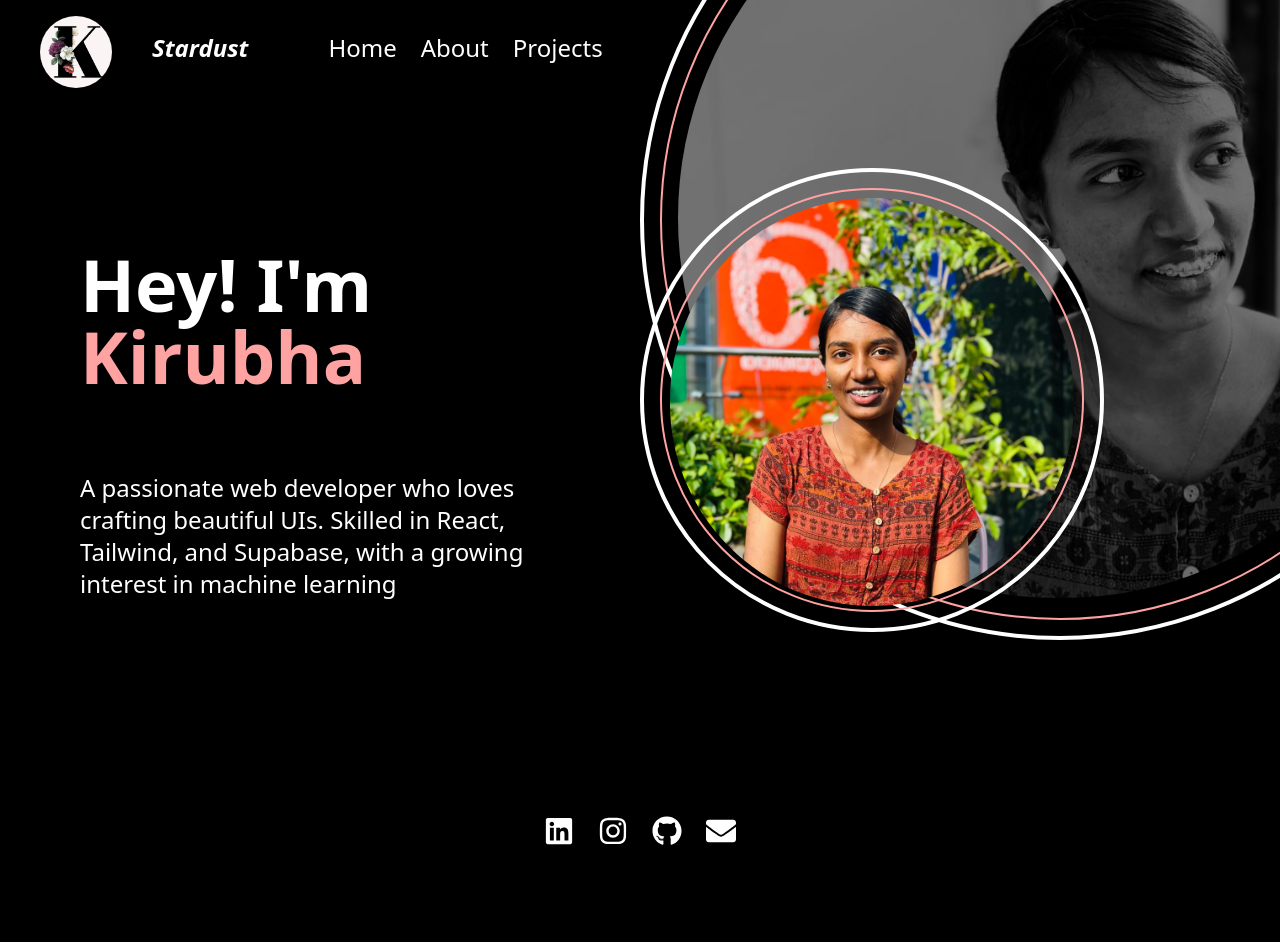
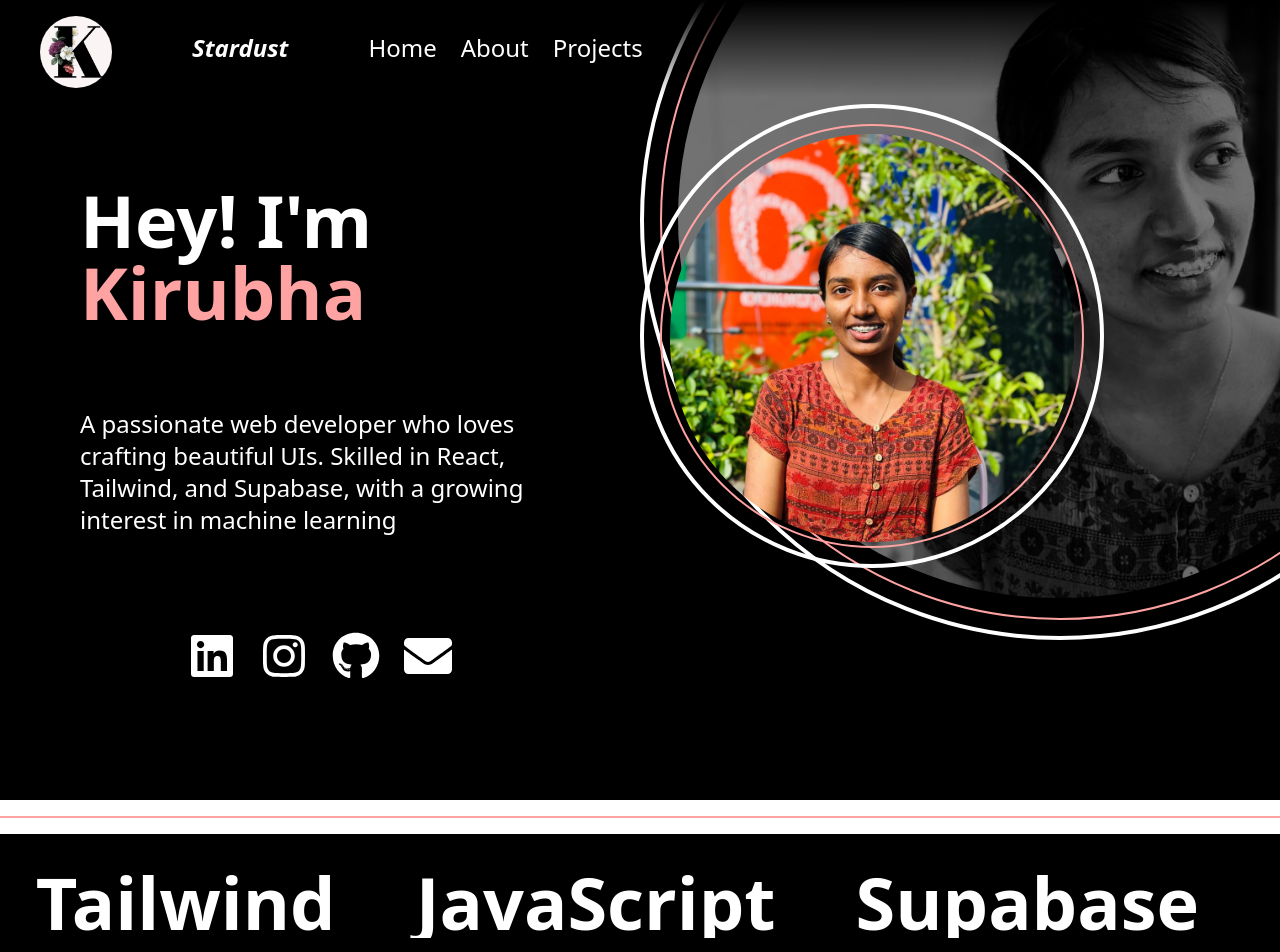
Before and after one commit to 3-stardust-7/Portfolio, a React (Vite) app: page / in a window 1280 px wide. Shown: the top 952 px of the page. Built offline with nearby package versions, Linux system fonts and the light colour scheme.

Commit message:
marquee added

```diff
--- a/package.json
+++ b/package.json
@@ -17,6 +17,7 @@
     "postcss": "^8.5.3",
     "react": "^19.0.0",
     "react-dom": "^19.0.0",
+    "react-fast-marquee": "^1.6.5",
     "react-icons": "^5.5.0",
     "react-router-dom": "^7.4.0",
     "tailwindcss": "^4.0.15"
--- a/src/App.jsx
+++ b/src/App.jsx
@@ -8,10 +8,8 @@ const App = () => {
   return (
     <Router>
       <Routes>
-        {/* Landing Page */}
         <Route path="/" element={<Landing />} />
         <Route path="/about" element={<About />} />
-        {/* Projects Page */}
         <Route path="/projects" element={<Projects />} />
 
         {/* 404 - Not Found */}
--- a/src/components/Navbar.jsx
+++ b/src/components/Navbar.jsx
@@ -4,10 +4,10 @@ const Navbar = () => {
   const [isOpen, setIsOpen] = useState(false);
 
   return (
-    <nav className="text-white p-8">
-      <div className="container mx-auto flex justify-between items-center">
+    <nav className="text-white bg-gradient-to-b from-black w-full p-8">
+      <div className="ml-20 flex justify-self-start">
         {/* Logo or Brand Name */}
-        <div className="flex items-center space-x-4">
+        <div className="">
           <img
             src="/k.png" // Correct path for Vite (in public folder)
             alt="Profile Pic"
@@ -29,13 +29,12 @@ const Navbar = () => {
           <a href="/projects" className="hover:text-red-300 transition">
             Projects
           </a>
-
         </div>
 
         {/* Mobile Menu Button */}
         <button
           onClick={() => setIsOpen(!isOpen)}
-          className="md:hidden  text-white focus:outline-none text-2xl"
+          className="md:hidden text-white focus:outline-none text-2xl absolute left-36 sm:top-4 sm:-right-120"
         >
           {isOpen ? "✕" : "☰"}
         </button>
@@ -45,7 +44,7 @@ const Navbar = () => {
       <div
         className={`md:hidden ${
           isOpen ? "block" : "hidden"
-        } bg-black text-white space-y-2 pt-4`}
+        } bg-black mt-4 text-white space-y-2 w-1/2 pt-4`}
       >
         <a href="/" className="block px-4 py-2 hover:bg-red-300 transition">
           Home
@@ -57,12 +56,11 @@ const Navbar = () => {
           About
         </a>
         <a
-          href="#projects"
+          href="/projects"
           className="block px-4 py-2 hover:bg-red-300 transition"
         >
           Projects
         </a>
-
       </div>
     </nav>
   );
--- a/src/components/Socialicons.jsx
+++ b/src/components/Socialicons.jsx
@@ -3,13 +3,13 @@ import { FaLinkedin, FaInstagram, FaGithub, FaEnvelope } from "react-icons/fa";
 
 const SocialIcons = () => {
   return (
-    <div className="flex justify-center space-x-6 py-4">
+    <div className="flex text-5xl justify-center space-x-6 py-4">
       {/* LinkedIn */}
       <a
         href="https://www.linkedin.com/in/k%C3%ADr%C3%BCbh%C3%A3-v-b5a873292/"
         target="_blank"
         rel="noopener noreferrer"
-        className="text-white text-3xl hover:text-blue-500 transition"
+        className="text-white  hover:text-blue-500 transition"
       >
         <FaLinkedin />
       </a>
@@ -19,7 +19,7 @@ const SocialIcons = () => {
         href="https://www.instagram.com/3._stardust_.7/"
         target="_blank"
         rel="noopener noreferrer"
-        className="text-white text-3xl hover:text-pink-500 transition"
+        className="text-white  hover:text-pink-500 transition"
       >
         <FaInstagram />
       </a>
@@ -29,7 +29,7 @@ const SocialIcons = () => {
         href="https://github.com/3-stardust-7"
         target="_blank"
         rel="noopener noreferrer"
-        className="text-white text-3xl hover:text-emerald-400 transition"
+        className="text-white  hover:text-emerald-400 transition"
       >
         <FaGithub />
       </a>
@@ -37,7 +37,7 @@ const SocialIcons = () => {
       {/* Mail */}
       <a
         href="mailto:your-vkirubha7@gmail.com"
-        className="text-white text-3xl hover:text-red-300 transition"
+        className="text-white  hover:text-red-300 transition"
       >
         <FaEnvelope />
       </a>
--- a/src/pages/About.jsx
+++ b/src/pages/About.jsx
@@ -27,7 +27,7 @@ const About = () => {
 
   return (
     <>
-      <div className="fixed z-100 ml-10">
+      <div className=" fixed w-full z-100 ">
         <Navbar />
       </div>
       <div className="flex bg-black flex-col">
@@ -61,7 +61,7 @@ const About = () => {
           <SocialIcons />
         </div>
 
-        <div className=" bg-black lg:px-86 p-8">
+        <div className=" bg-gradient-to-b from-black to-gray-500 lg:px-86 p-8">
           <h2 className="text-5xl  font-bold text-white mb-10 text-center">
             🎓 My Education Timeline
           </h2>
--- a/src/pages/Landing.jsx
+++ b/src/pages/Landing.jsx
@@ -1,13 +1,15 @@
 import React from "react";
 import Navbar from "../components/Navbar";
 import SocialIcons from "../components/Socialicons";
+import Marquee from "react-fast-marquee";
+
 
 //import { FaGithub, FaLinkedin, FaTwitter } from "react-icons/fa";
 
 const Landing = () => {
   return (
     <>
-      <div className="fixed z-100 ml-10">
+      <div className=" fixed w-full z-100 ">
         <Navbar />
       </div>
       <div className="bg-black w-full text-white min-h-screen flex lg:flex-col flex-row justify-center items-center">
@@ -21,6 +23,9 @@ const Landing = () => {
               Skilled in React, Tailwind, and Supabase, with a growing interest
               in machine learning
             </p>
+            <div className="bg-black sm:ml-0 ml-16  pb-20">
+              <SocialIcons />
+            </div>
           </div>
           <div className="border-4 lg:ml-0 ml-36 z-20 w-116 h-116 border-white p-4 m-20 rounded-full">
             <div className="w-106 h-106  border-2 border-red-300 p-2 rounded-full">
@@ -42,9 +47,20 @@ const Landing = () => {
           </div>
         </div>
       </div>
-      <div className="bg-black pb-20">
-        <SocialIcons />
+      <hr className="border-t-2 border-red-300 my-4" />
+
+      <div className="bg-black  text-7xl font-bold text-white py-8">
+        <Marquee gradient={false} speed={50} pauseOnHover={true}>
+          <span className="mx-10">React</span>
+          <span className="mx-10">Tailwind</span>
+          <span className="mx-10">JavaScript</span>
+          <span className="mx-10">Supabase</span>
+          <span className="mx-10">Firebase</span>
+          <span className="mx-10">Machine Learning</span>
+        </Marquee>
       </div>
+      <hr className="border-t-2 border-red-300 my-4" />
+      <div className="min-h-screen bg-gray-400"></div>
     </>
   );
 };
--- a/src/pages/Projects.jsx
+++ b/src/pages/Projects.jsx
@@ -89,14 +89,17 @@ const projectsData = [
 
   return (
     <>
-      <div className="bg-black fixed w-full pr-80 z-100 ml-10">
+      <div className=" fixed w-full z-100 ">
         <Navbar />
       </div>
-      <div className="h-screen bg-black  text-white">
+      <div className="h-screen bg-gradient-to-b from-black to-gray-500  text-white">
         <div className="text-5xl p-30 font-bold">
           My <span className="text-red-300">Projects</span>
         </div>
-        <section id="projects" className="bg-black text-white ">
+        <section
+          id="projects"
+          className="bg-gradient-to-b from-black to-gray-500 text-white "
+        >
           <div className="container mx-auto  px-6">
             {/* Projects Grid */}
             <div className="grid grid-cols-1 gap-20 lg:p-20">
--- a/tailwind.config.js
+++ b/tailwind.config.js
@@ -1,22 +1,41 @@
 /** @type {import('tailwindcss').Config} */
 module.exports = {
-  content: [
-    "./index.html", // Main HTML file
-    "./src/**/*.{js,ts,jsx,tsx}", // Your React or component files
-  ],
+  content: ["./index.html", "./src/**/*.{js,ts,jsx,tsx}"],
   theme: {
     extend: {
+      keyframes: {
+        scroll: {
+          "0%": { transform: "translateX(0)" },
+          "100%": { transform: "translateX(-100%)" },
+        },
+      },
       animation: {
-        "fade-in-up": "fadeInUp 0.5s ease-out", // Custom animation
-      },
-      keyframes: {
-        fadeInUp: {
-          "0%": { opacity: 0, transform: "translateY(20px)" },
-          "100%": { opacity: 1, transform: "translateY(0)" },
-        },
+        scroll: "scroll 20s linear infinite",
       },
     },
   },
   plugins: [],
-  mode: "jit", // Optional but speeds up builds
 };
+
+// /** @type {import('tailwindcss').Config} */
+// module.exports = {
+//   content: [
+//     "./index.html", // Main HTML file
+//     "./src/**/*.{js,ts,jsx,tsx}", // Your React or component files
+//   ],
+//   theme: {
+//     extend: {
+//       animation: {
+//         "fade-in-up": "fadeInUp 0.5s ease-out", // Custom animation
+//       },
+//       keyframes: {
+//         fadeInUp: {
+//           "0%": { opacity: 0, transform: "translateY(20px)" },
+//           "100%": { opacity: 1, transform: "translateY(0)" },
+//         },
+//       },
+//     },
+//   },
+//   plugins: [],
+//   mode: "jit", // Optional but speeds up builds
+// };
```
Also changed, not shown: 1 other file (tests, documents, lock files or other folders).
